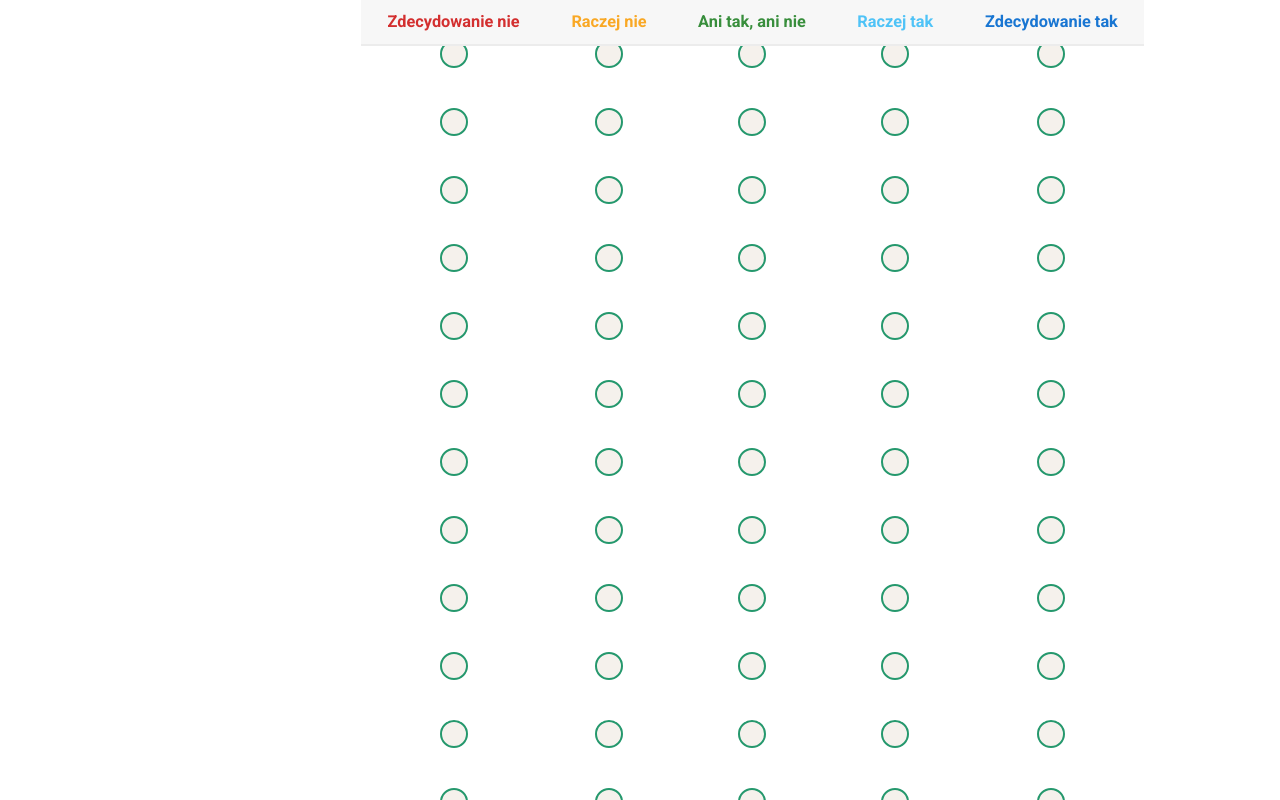
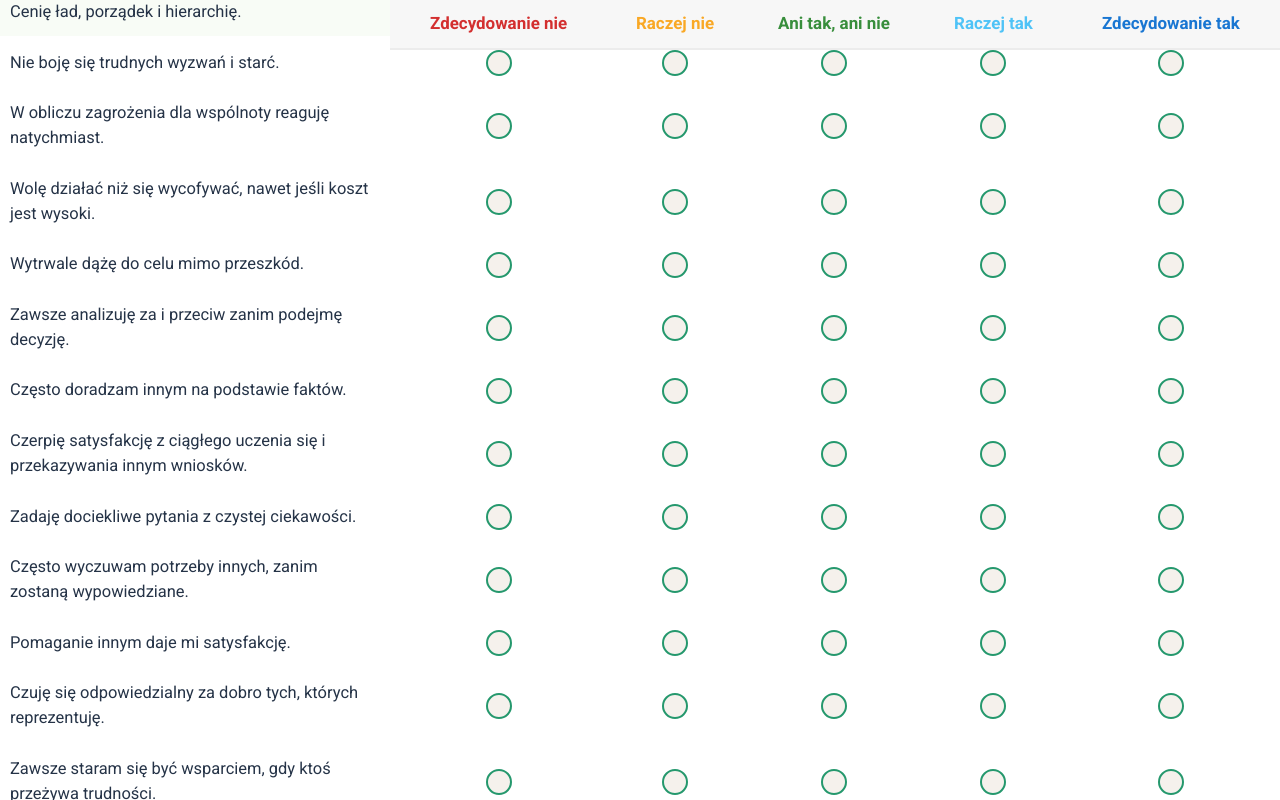
Before and after one commit to stecpiotr/archetypy-ankieta, a React (Vite) app: page / in a window 1280 px wide. Both pictures are taken after a click on the button "Zaczynamy". Shown: the part 295-1095 px from the top of the page. Built offline with nearby package versions, Linux system fonts and the light colour scheme.

Commit message:
wyglad kwestionariusza2

```diff
--- a/src/LikertTable.css
+++ b/src/LikertTable.css
@@ -3,77 +3,85 @@
   border-collapse: separate;
   border-spacing: 0 0.3em;
   width: 100%;
-  min-width: 800px;
   background: #fff;
   box-sizing: border-box;
 }
 
-/* Komórki */
-.likert-table th,
-.likert-table td {
-  padding: 10px 24px;
+/* Nagłówki */
+.likert-table th {
+  font-size: 1.06rem;
+  padding: 14px 10px;
+  white-space: normal;
   text-align: center;
-  box-sizing: border-box;
-  font-size: 1.02rem;
-}
-
-/* Pierwsza kolumna nagłówka (biała) */
-.likert-table th:first-child {
-  background: #fff !important;
+  background: #f7f7f7;
   color: #253347;
-  font-weight: 500;
+  font-weight: 700;
+  position: sticky;
+  top: 0;
+  z-index: 2;
   border-bottom: 2px solid #ececec;
 }
 
-/* Pozostałe nagłówki (skala, szare tło) */
-.likert-table th:not(:first-child) {
+.likert-th-question {
+  background: #fff !important;
+  min-width: 220px;
+  width: 370px;
+  max-width: 460px;
+  position: static !important;
+  border-bottom: 2px solid #ececec;
+}
+.likert-th-scale {
   background: #f7f7f7 !important;
   border-bottom: 2px solid #ececec;
+  white-space: normal;
+}
+.scale-label {
+  display: block;
+  white-space: normal;
+  word-wrap: break-word;
+  line-height: 1.16;
   font-weight: 700;
 }
 
-/* Sticky tylko nagłówki skali */
-.likert-table th:not(:first-child) {
-  position: sticky;
-  top: 0;
-  z-index: 2;
+.likert-table td.question-cell {
+  text-align: left;
+  background: #fff;
+  padding: 11px 10px;
+  min-width: 220px;
+  width: 370px;
+  max-width: 460px;
+  /* Zapewnia łamanie długich pytań */
+  white-space: normal;
+  word-break: break-word;
+  vertical-align: middle;
+  font-size: 1.03rem;
+  color: #253347;
+  font-weight: 500;
 }
 
-/* TH pod pytaniami - bez sticky */
-.likert-table th:first-child {
-  position: static;
+/* Hover podświetlenie */
+.row-hovered td,
+.cell-hovered {
+  background: #f8fcf6 !important;
+  transition: background 0.18s;
+}
+.col-hovered {
+  background: #f8fafd !important;
+  transition: background 0.18s;
 }
 
-/* Usuwamy wszelkie cienie */
-.likert-table,
-.likert-table th,
-.likert-table tr,
-.likert-table td {
-  box-shadow: none !important;
-  filter: none !important;
+/* Odpowiedzi - radio wyśrodkowane */
+.likert-table td.option-cell {
+  text-align: center;
+  background: #fff;
+  vertical-align: middle;
+  padding: 0;
 }
-
-.likert-table td {
-  vertical-align: middle;
-  background: #fff;
-}
-
-.likert-table td:first-child {
-  text-align: left;
-  min-width: 220px;
-  max-width: 340px;
-  white-space: normal;
-  word-break: break-word;
-  padding-left: 6px;
-  background: #fff;
-}
-
-/* RADIO - wyśrodkowanie */
 .option-label {
   display: flex;
   align-items: center;
   justify-content: center;
-  height: 44px;
+  height: 38px;
   width: 100%;
 }
 .option-label input[type="radio"] {
@@ -82,8 +90,8 @@
   border: 2px solid #25986d;
   background: #f5f1ec;
   border-radius: 50%;
-  width: 28px;
-  height: 28px;
+  width: 26px;
+  height: 26px;
   cursor: pointer;
   transition: border-color 0.2s, background 0.2s;
   margin: 0;
@@ -117,17 +125,40 @@
 .likert-row:nth-child(even) td {
   background: #fafbfc;
 }
-/* Responsive tweaks for mobile */
+
+/* Responsywność i łamanie nagłówków */
 @media (max-width: 950px) {
   .likert-table {
     min-width: 600px;
     font-size: 0.95em;
   }
-}
-@media (max-width: 600px) {
-  .likert-table th,
-  .likert-table thead th {
-    font-size: 0.9em !important;
-    padding: 0.35em 0.5em !important;
+  .likert-th-question,
+  .likert-table td.question-cell {
+    min-width: 110px;
+    max-width: 280px;
+    font-size: 0.98rem;
   }
 }
+
+@media (max-width: 650px) {
+  .likert-table th,
+  .likert-table td {
+    font-size: 0.91em !important;
+    padding: 0.35em 0.4em !important;
+  }
+  .likert-th-question,
+  .likert-table td.question-cell {
+    min-width: 79px !important;
+    max-width: 180px !important;
+    font-size: 0.97rem;
+  }
+}
+
+/* Brak żadnych cieni na tabeli ani wokół */
+.likert-table,
+.likert-table th,
+.likert-table tr,
+.likert-table td {
+  box-shadow: none !important;
+  filter: none !important;
+}
--- a/src/Questionnaire.tsx
+++ b/src/Questionnaire.tsx
@@ -1,5 +1,4 @@
 import React, { useState, useEffect } from "react";
-import { createClient } from '@supabase/supabase-js';
 import { questions } from "./questions";
 import "./LikertTable.css";
 
@@ -11,157 +10,67 @@ const scaleLabels = [
   { label: "Zdecydowanie tak",  color: "#1976d2" }
 ];
 
-// --- KONFIG SUPABASE ---
-const supabase = createClient(
-  import.meta.env.VITE_SUPABASE_URL,
-  import.meta.env.VITE_SUPABASE_ANON_KEY
-);
-
 const Questionnaire: React.FC = () => {
-  const [orientation, setOrientation] = useState(
-    window.innerWidth > window.innerHeight ? "landscape" : "portrait"
-  );
   const [responses, setResponses] = useState<number[]>(Array(questions.length).fill(0));
   const [submitted, setSubmitted] = useState(false);
-  const [error, setError] = useState(false);
+  const [hoveredCol, setHoveredCol] = useState<number | null>(null);
+  const [hoveredRow, setHoveredRow] = useState<number | null>(null);
 
-  useEffect(() => {
-    const handleResize = () => {
-      setOrientation(window.innerWidth > window.innerHeight ? "landscape" : "portrait");
-    };
-    window.addEventListener("resize", handleResize);
-    return () => window.removeEventListener("resize", handleResize);
-  }, []);
-
-  const handleResponse = (idx: number, value: number) => {
+  const handleResponse = (row: number, value: number) => {
     const newResponses = [...responses];
-    newResponses[idx] = value;
+    newResponses[row] = value;
     setResponses(newResponses);
-    setError(false);
   };
 
-  const handleSubmit = async (e: React.FormEvent) => {
+  const handleSubmit = (e: React.FormEvent) => {
     e.preventDefault();
-
-    if (responses.some((v) => v === 0)) {
-      setError(true);
-      return;
-    }
-
-    const { error } = await supabase
-      .from('ap48_responses')
-      .insert([{ answers: responses }]);
-    if (error) {
-      alert("Błąd zapisu do bazy: " + JSON.stringify(error, null, 2));
-      return;
-    }
     setSubmitted(true);
   };
 
-  const isMobile = window.innerWidth < 800;
-  if (isMobile && orientation === "portrait") {
-    return (
-      <div className="orientation-warning">
-        <p>
-          <b>Prosimy, obróć telefon poziomo</b> <br />
-          <span style={{ fontSize: "1.05em" }}>
-            Aby móc wygodnie uzupełnić matrycę pytań, skorzystaj z poziomego ułożenia.
-            <br />
-            <span role="img" aria-label="rotate">
-              🔄
-            </span>
-          </span>
-        </p>
-      </div>
-    );
+  if (submitted) {
+    return <div style={{ textAlign: "center", fontSize: "1.4rem", padding: 60 }}>Dziękuję!</div>;
   }
 
-  if (responses.length === 0) return <div>Brak pytań.</div>;
-  if (submitted) return (
-    <div style={{
-      maxWidth: 500, margin: "60px auto", fontSize: "1.25rem", textAlign: "center",
-      color: "#18796d", fontWeight: 600
-    }}>
-      <div>Dziękujemy za wypełnienie ankiety! 🙏</div>
-    </div>
-  );
-
   return (
-    <form onSubmit={handleSubmit} style={{ margin: "40px auto 0 auto", maxWidth: 1100 }}>
-      <div style={{
-        display: "flex",
-        justifyContent: "space-between",
-        alignItems: "flex-start",
-        marginBottom: error ? 54 : 30,
-        gap: 16
-      }}>
-        <div style={{
-          fontWeight: 500,
-          fontSize: "1.25rem",
-          color: "#253347",
-          lineHeight: 1.3,
-          fontFamily: "'Roboto', Arial, sans-serif",
-          maxWidth: "80%",
-          display: "flex",
-          flexDirection: "column",
-          gap: 10
-        }}>
-          <span>
-            Postaraj się wcielić w osobę <b>Krzysztofa Hetmana</b> i odpowiedz na następujące pytania:
-          </span>
-          <span style={{
-            fontSize: "1rem",
-            fontWeight: 400,
-            color: "#b00020"
-          }}>
-            <b>Pamiętaj! </b>
-            <span style={{ color: "#253347" }}>
-              Odpowiadasz jakbyś był/a Krzysztofem Hetmanem :)
-            </span>
-          </span>
-        </div>
-        <img
-          src="/BadaniaPRO(r).png"
-          alt="Badania.pro logo"
-          style={{
-            height: 45,
-            width: "auto",
-            marginLeft: 20,
-            borderRadius: 7,
-            background: "#fff",
-            display: "block"
-          }}
-        />
-      </div>
-      {/* --- TABELA --- */}
+    <form onSubmit={handleSubmit} className="likert-form">
       <table className="likert-table">
         <thead>
           <tr>
-            <th></th>
+            <th className="likert-th-question"></th>
             {scaleLabels.map((col, colIdx) => (
               <th
                 key={colIdx}
-                style={{
-                  color: col.color,
-                }}
+                className="likert-th-scale"
+                style={{ color: col.color }}
               >
-                {col.label}
+                <span className="scale-label">{col.label}</span>
               </th>
             ))}
           </tr>
         </thead>
         <tbody>
           {questions.map((item, rowIdx) => (
-            <tr key={item.id}>
-              <td>{item.question}</td>
+            <tr key={item.id}
+                className={hoveredRow === rowIdx ? "row-hovered" : ""}
+                onMouseEnter={() => setHoveredRow(rowIdx)}
+                onMouseLeave={() => setHoveredRow(null)}
+            >
+              <td className={`question-cell${hoveredRow === rowIdx ? " cell-hovered" : ""}`}>
+                {item.text}
+              </td>
               {scaleLabels.map((_, colIdx) => (
-                <td key={colIdx} className="option-cell">
+                <td
+                  key={colIdx}
+                  className={`option-cell${hoveredCol === colIdx ? " col-hovered" : ""}`}
+                  onMouseEnter={() => setHoveredCol(colIdx)}
+                  onMouseLeave={() => setHoveredCol(null)}
+                >
                   <label className="option-label">
                     <input
                       type="radio"
                       name={`row-${rowIdx}`}
                       value={colIdx + 1}
-                      checked={responses[rowIdx] === (colIdx + 1)}
+                      checked={responses[rowIdx] === colIdx + 1}
                       onChange={() => handleResponse(rowIdx, colIdx + 1)}
                     />
                   </label>
@@ -171,26 +80,7 @@ const Questionnaire: React.FC = () => {
           ))}
         </tbody>
       </table>
-      {/* ERROR */}
-      {error && (
-        <div
-          style={{
-            margin: "30px auto 0 auto",
-            background: "rgba(220, 38, 38, 0.13)",
-            color: "#b00020",
-            fontWeight: 600,
-            borderRadius: 10,
-            padding: "21px 24px",
-            textAlign: "center",
-            fontSize: "1.18rem",
-            maxWidth: 500,
-          }}
-        >
-          Proszę udzielić odpowiedzi w każdym wierszu.
-        </div>
-      )}
-      {/* BUTTON tylko na dole! */}
-      <div style={{ maxWidth: 380, margin: "42px auto 60px auto" }}>
+      <div style={{ maxWidth: 420, margin: "42px auto 60px auto" }}>
         <button
           type="submit"
           style={{
```
